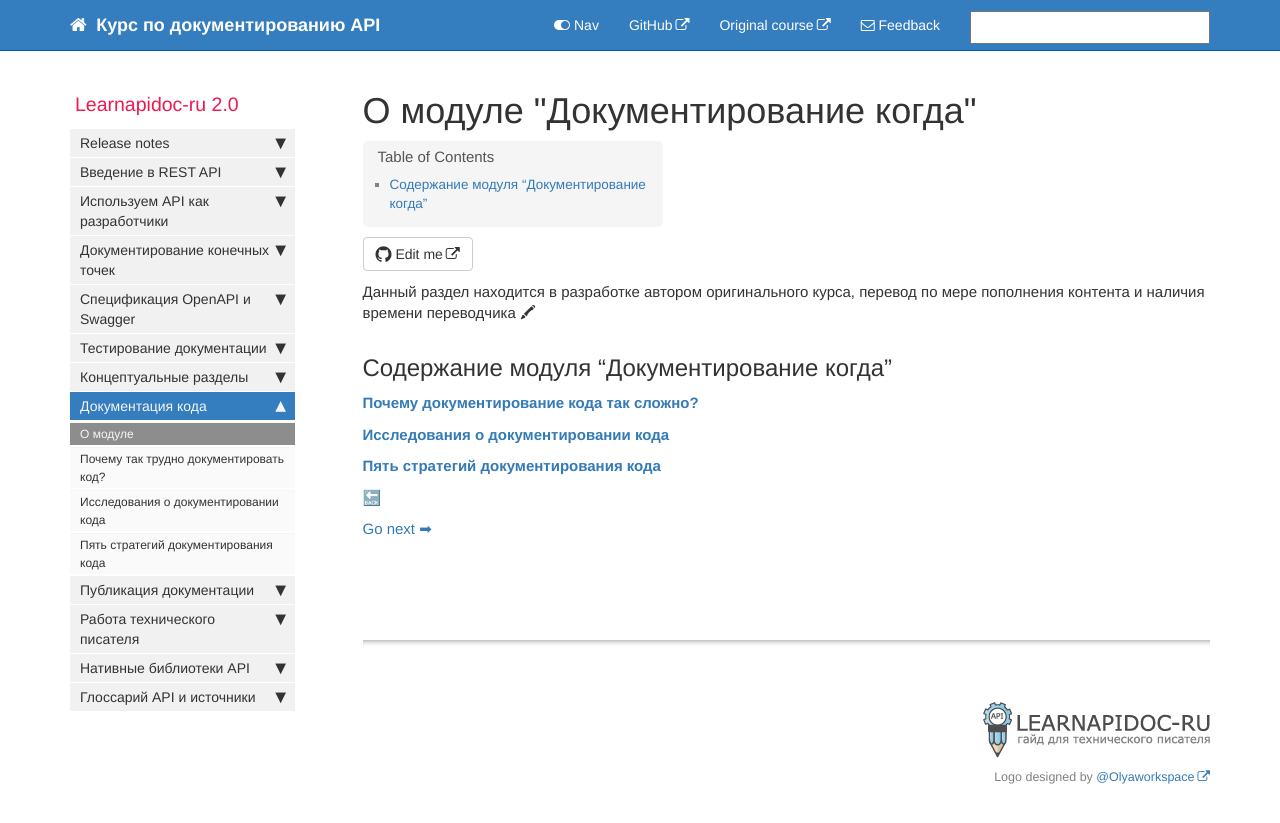
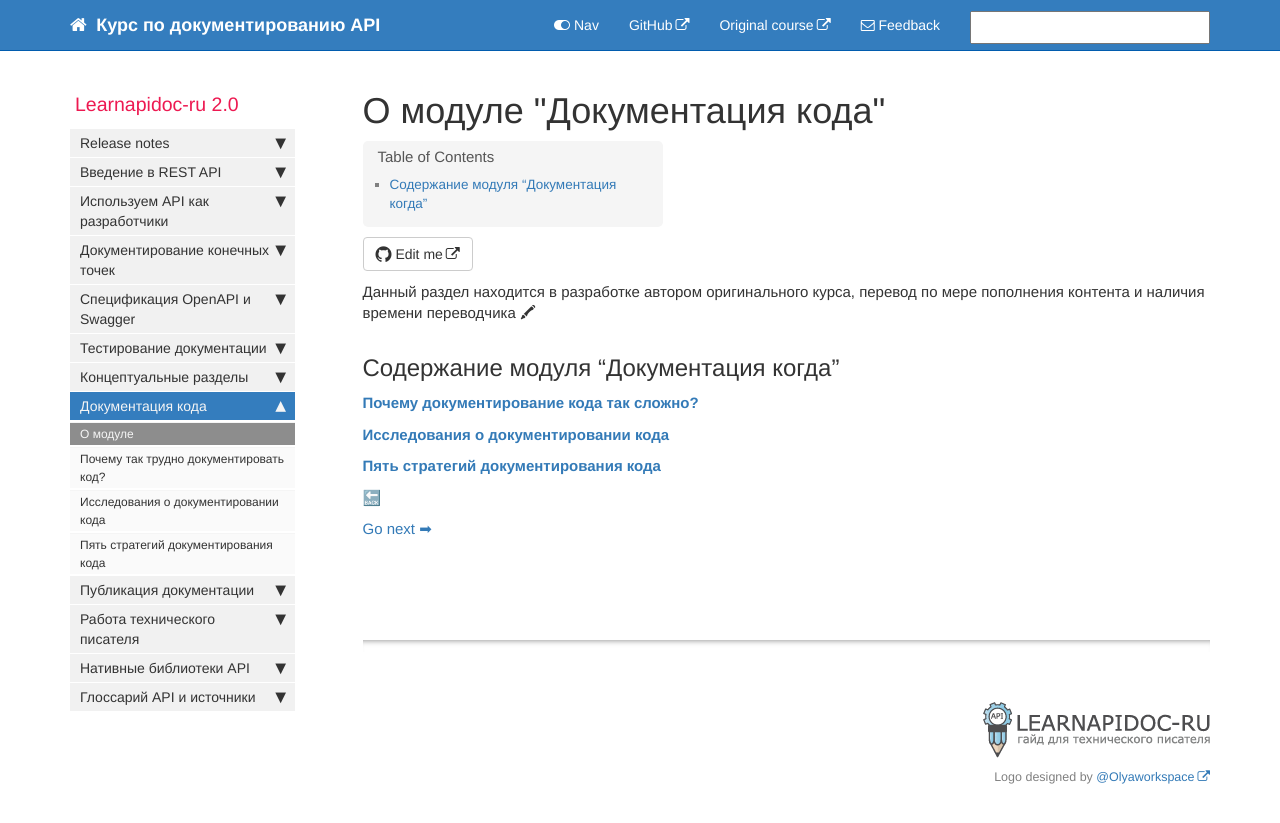
Before and after one commit to Starkovden/Starkovden.github.io, a Jekyll site: the page built from pages/doc-code/about-eleventh-module.md, in a window 1280 px wide. Shown: the top 823 px of the page. Built offline with Jekyll 4.4.1, drawn with Linux system fonts in a browser that asks for light colours; nearby versions of some CDN libraries; comment, search, counter and statistics services are not loaded.

Commit message:
update title

```diff
--- a/pages/doc-code/about-eleventh-module.md
+++ b/pages/doc-code/about-eleventh-module.md
@@ -1,5 +1,5 @@
 ---
-title: О модуле "Документирование когда"
+title: О модуле "Документация кода"
 last_updated: Oct 10, 2019
 sidebar: mydoc_sidebar
 permalink: about-eleventh-module.html
@@ -8,7 +8,7 @@ folder: doc-code
 
 Данный раздел находится в разработке автором оригинального курса, перевод по мере пополнения контента и наличия времени переводчика 🖍
 
-## Содержание модуля "Документирование когда"
+## Содержание модуля "Документация когда"
 
 [**Почему документирование кода так сложно?**](doc-code.html)
 
```
